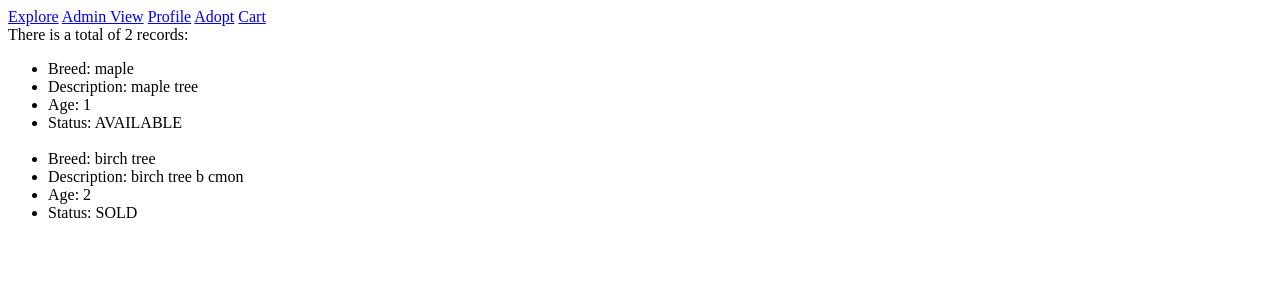
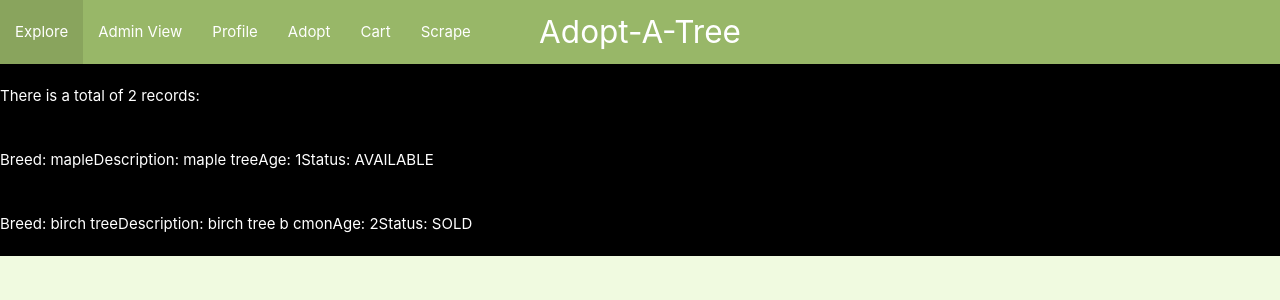
Before and after one commit to bnguyen12/INFO441-Final, a Django app: page /main/adopt in a window 1280 px wide. Shown: the top 300 px of the page. Run offline with Django 3.2, Linux system fonts and the light colour scheme; a user stored in the database is signed in; data comes from the database, SQL or seed files in the repository; both versions use the stored data as it was after the commit.

Commit message:
Add scraper in main folder, added styling

```diff
--- a/treesite/assets/styles.css
+++ b/treesite/assets/styles.css
@@ -33,3 +33,7 @@ header {
 .btn-large:hover {
     background-color: #304214;
 }
+
+#content {
+    background-color: black;
+}
--- a/treesite/main/urls.py
+++ b/treesite/main/urls.py
@@ -16,5 +16,6 @@ urlpatterns = [
     path('adopt', views.adopt, name='adopt'),
     path('adopt/<int:trees_id>', views.specificTree, name='specificTree'),
     path('cart/<int:cart_id>', views.cartOperations, name='useCart'),
-    path('cart/items/<int:in_cart_id>', views.inCartOperations, name='inCartOperations')
+    path('cart/items/<int:in_cart_id>', views.inCartOperations, name='inCartOperations'),
+    path('scrape', views.scrapeData, name='scrape')
 ]
--- a/treesite/main/views.py
+++ b/treesite/main/views.py
@@ -3,12 +3,13 @@ from django.shortcuts import render
 from django.views.decorators.csrf import csrf_exempt
 from urllib.parse import urlencode
 from django.contrib.auth.models import User
+from bs4 import BeautifulSoup
 
 from .models import TreeType, Trees, TreeAddress, Cart, InCart, UserPosts, Permissions, UserTrees
 from auth.forms import PostForm, ProfileEdit
 import json
 import hashlib
-
+import requests
 
 @csrf_exempt
 def loadoptions(request):
@@ -355,3 +356,49 @@ def getJSON(request):
     except Exception: # any other error
         return HttpResponse('Bad request.', status=405)
     return data
+
+@csrf_exempt
+def scrapeData(request):
+    """Gets tree data from Wikipedia and puts it in TreeType, Trees, and TreeAddress"""
+    if request.method == 'GET':
+        if not TreeType.objects.filter(breed='Lost Tree').first(): # check if we've scraped before
+            page_link = 'https://en.wikipedia.org/wiki/List_of_individual_trees'
+            page_response = requests.get(page_link, timeout=10)
+            page_content = BeautifulSoup(page_response.content, 'html.parser')
+
+            tree_names = {}
+            all_tables = page_content.findChildren('table', attrs={'class':'wikitable'})
+            for table in all_tables:
+                rows = table.findChildren(['tr'])
+                for row in rows:
+                    cells = row.find_all('td')
+                    if len(cells) == 5:
+                        name = cells[0].text.strip()
+                        description = cells[4].text.strip().split('[')[0] # gets rid of citation at end of string
+                        location = cells[2].text
+
+                        try:
+                            age = int(cells[3].text)
+                        except:
+                            age = 5 # if there isn't a default age found
+
+                        if len(location) == 0:
+                            location = "USA" # default value to USA is valid one isn't found
+                        if len(description) == 0:
+                            description = "No description available."
+                        if len(name) > 0:
+                            tree_names[name] = { 'description': description, 'age': age, 'location': location }
+
+            for name in tree_names:
+                desc = tree_names[name]['description']
+                location = tree_names[name]['location']
+                age = tree_names[name]['age']
+                # new_tree_type = TreeType(breed=name, description=desc)
+                # new_tree_type.save()
+
+            return HttpResponseRedirect("/main/adopt")
+        else:
+            # Goes back to main page
+            return HttpResponseRedirect("/main/adopt")
+    else:
+        return HttpResponse('Method not allowed.', status=405)
--- a/treesite/templates/main/trees.html
+++ b/treesite/templates/main/trees.html
@@ -1,9 +1,28 @@
-<a href="/explore">Explore</a>
-<a href="/adminview">Admin View</a>
-<a href="/profile">Profile</a>
-<a href="/adopt">Adopt</a>
-<a href="/cart/1">Cart</a>
-</br >
+{% load static from staticfiles %}
+<!DOCTYPE html>
+<html>
+    <head>
+        <meta charset="UTF-8">
+        <title>Adopt-A-Tree</title>
+
+        <!-- Compiled and minified CSS -->
+        <link rel="stylesheet" href="https://cdnjs.cloudflare.com/ajax/libs/materialize/1.0.0/css/materialize.min.css">
+        <link rel="stylesheet" href="{% static 'styles.css' %}"
+    </head>
+    <body>
+        <nav>
+            <div class="nav-wrapper">
+                <a href="#!" class="brand-logo center">Adopt-A-Tree</a>
+                <ul id="nav-mobile" class="left hide-on-med-and-down">
+                    <li><a href="/explore">Explore</a></li>
+                    <li><a href="/adminview">Admin View</a></li>
+                    <li><a href="/profile">Profile</a></li>
+                    <li><a href="/adopt">Adopt</a></li>
+                    <li><a href="/cart/1">Cart</a></li>
+                    <li><a href="/scrape">Scrape</a></li>
+                </ul>
+            </div>
+            <div id="content">
                 {% if trees %}
                     There is a total of {{ trees|length }} records:
                     <ul>
@@ -18,3 +37,9 @@
                 {% else %}
                     There are no trees to look at
                 {% endif %}
+            </div>
+        </nav>
+        <!-- Compiled and minified JavaScript -->
+        <script src="https://cdnjs.cloudflare.com/ajax/libs/materialize/1.0.0/js/materialize.min.js"></script>
+    </body>
+</html>
```
Also changed, not shown: treesite/db.sqlite3. Lines whose indentation alone changed are shown as unchanged.
